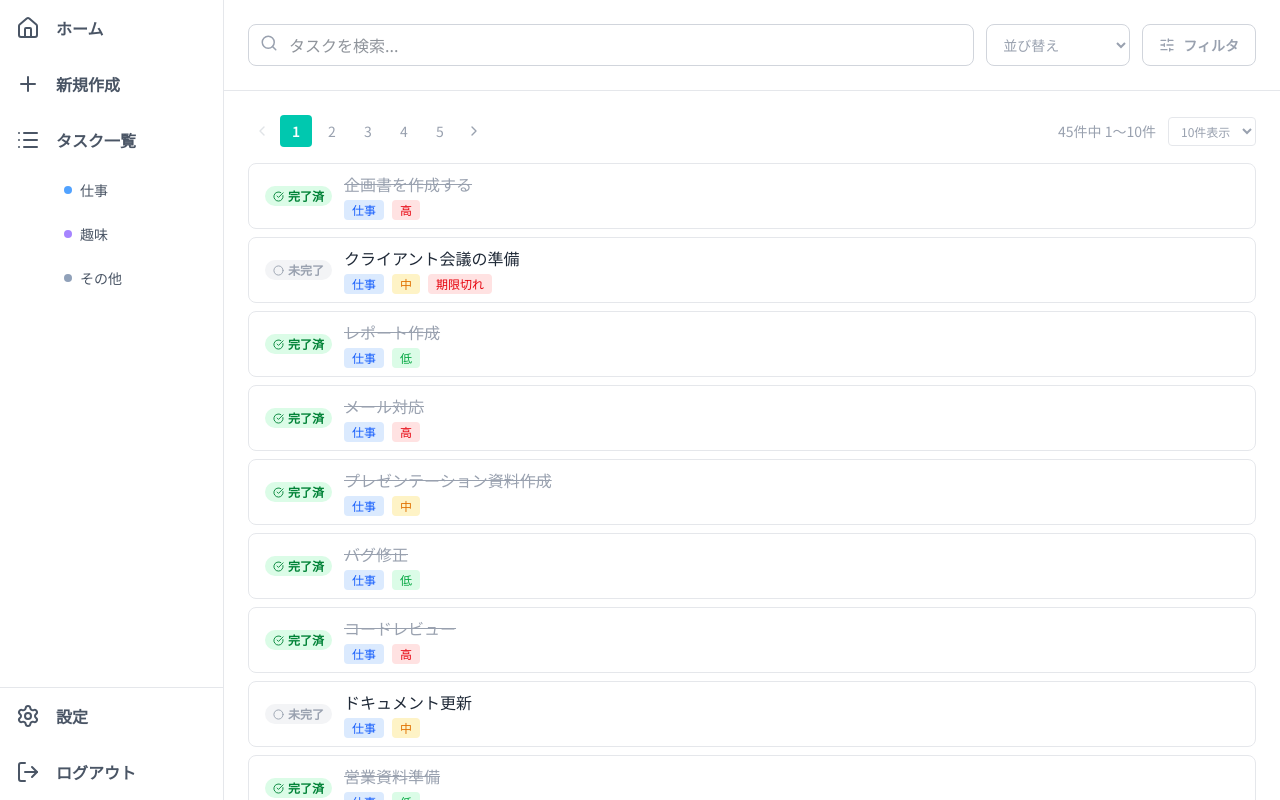
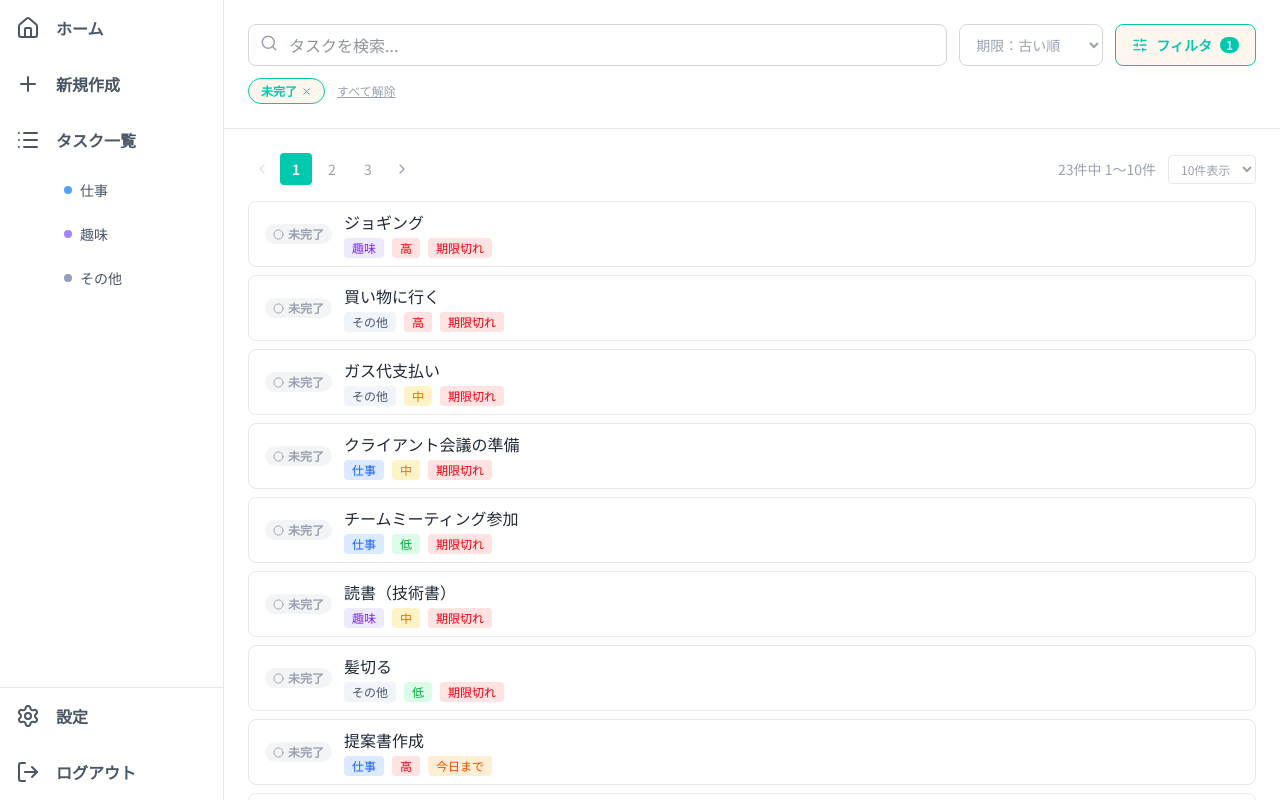
Before and after one commit to RyoAiba/task-board, a Next.js app: page /tasks in a window 1280 px wide. Built offline with nearby package versions, Linux system fonts and the light colour scheme.

Commit message:
UI調整

```diff
--- a/app/tasks/page.tsx
+++ b/app/tasks/page.tsx
@@ -66,10 +66,10 @@ function TasksPageContent() {
     urlPriority ? [urlPriority] : []
   )
   const [selectedStatuses, setSelectedStatuses] = useState<Status[]>(
-    urlStatus ? [urlStatus] : []
+    urlStatus ? [urlStatus] : ["incomplete"]
   )
   const [filterPopupOpen, setFilterPopupOpen] = useState(false)
-  const [sortKey, setSortKey] = useState<SortKey | null>(null)
+  const [sortKey, setSortKey] = useState<SortKey | null>(urlStatus ? null : "dueDate")
   const [sortOrder, setSortOrder] = useState<SortOrder>("asc")
   const [currentPage, setCurrentPage] = useState(1)
   const [pageSize, setPageSize] = useState<PageSize>(10)
@@ -84,7 +84,7 @@ function TasksPageContent() {
   }, [urlPriority])
 
   useEffect(() => {
-    setSelectedStatuses(urlStatus ? [urlStatus] : [])
+    setSelectedStatuses(urlStatus ? [urlStatus] : ["incomplete"])
   }, [urlStatus])
 
   useEffect(() => {
--- a/components/BottomNav.tsx
+++ b/components/BottomNav.tsx
@@ -2,22 +2,27 @@
 
 import { useState } from "react"
 import Link from "next/link"
+import { usePathname } from "next/navigation"
 import { Home, List, Plus, Settings, LogOut } from "lucide-react"
 import { LogoutModal } from "./LogoutModal"
 
-const NAV_ITEM_CLASS = "flex flex-col items-center justify-center flex-1  hover:text-primary transition-colors"
+const NAV_ITEM_CLASS = "flex flex-col items-center justify-center flex-1 transition-colors"
 
 export function BottomNav() {
   const [showLogoutModal, setShowLogoutModal] = useState(false)
+  const pathname = usePathname()
+
+  const navClass = (href: string) =>
+    `${NAV_ITEM_CLASS} ${pathname === href ? "text-primary" : "text-gray-400 hover:text-primary"}`
 
   return (
     <>
       <nav className="md:hidden flex items-center border-t border-gray-200 justify-between bg-white z-40 h-20 pt-2 px-2 pb-6">
-        <Link href="/" className={NAV_ITEM_CLASS}>
+        <Link href="/" className={navClass("/")}>
           <Home size={24} strokeWidth={1.5} />
           <span className="text-[10px]">ホーム</span>
         </Link>
-        <Link href="/tasks" className={`${NAV_ITEM_CLASS} mr-2`}>
+        <Link href="/tasks" className={`${navClass("/tasks")} mr-2`}>
           <List size={24} strokeWidth={1.5} />
           <span className="text-[10px]">タスク</span>
         </Link>
@@ -27,13 +32,13 @@ export function BottomNav() {
         >
           <Plus size={28} />
         </Link>
-        <Link href="/settings" className={`${NAV_ITEM_CLASS} ml-2`}>
+        <Link href="/settings" className={`${navClass("/settings")} ml-2`}>
           <Settings size={24} strokeWidth={1.5} />
           <span className="text-[10px]">設定</span>
         </Link>
         <button
           onClick={() => setShowLogoutModal(true)}
-          className={NAV_ITEM_CLASS}
+          className={`${NAV_ITEM_CLASS} text-gray-400 hover:text-primary`}
         >
           <LogOut size={24} strokeWidth={1.5} />
           <span className="text-[10px]">ログアウト</span>
--- a/components/WeeklyCalendar.tsx
+++ b/components/WeeklyCalendar.tsx
@@ -87,7 +87,7 @@ export function WeeklyCalendar({ tasks }: Props) {
                     {DAY_NAMES[dayOfWeek]}
                   </div>
                   <div className={`text-sm font-bold ${isToday ? "text-white" : ""}`}>
-                    {date.getMonth() + 1}/{date.getDate()}
+                    {date.getMonth() + 1}月{date.getDate()}日
                   </div>
                 </div>
 
```
